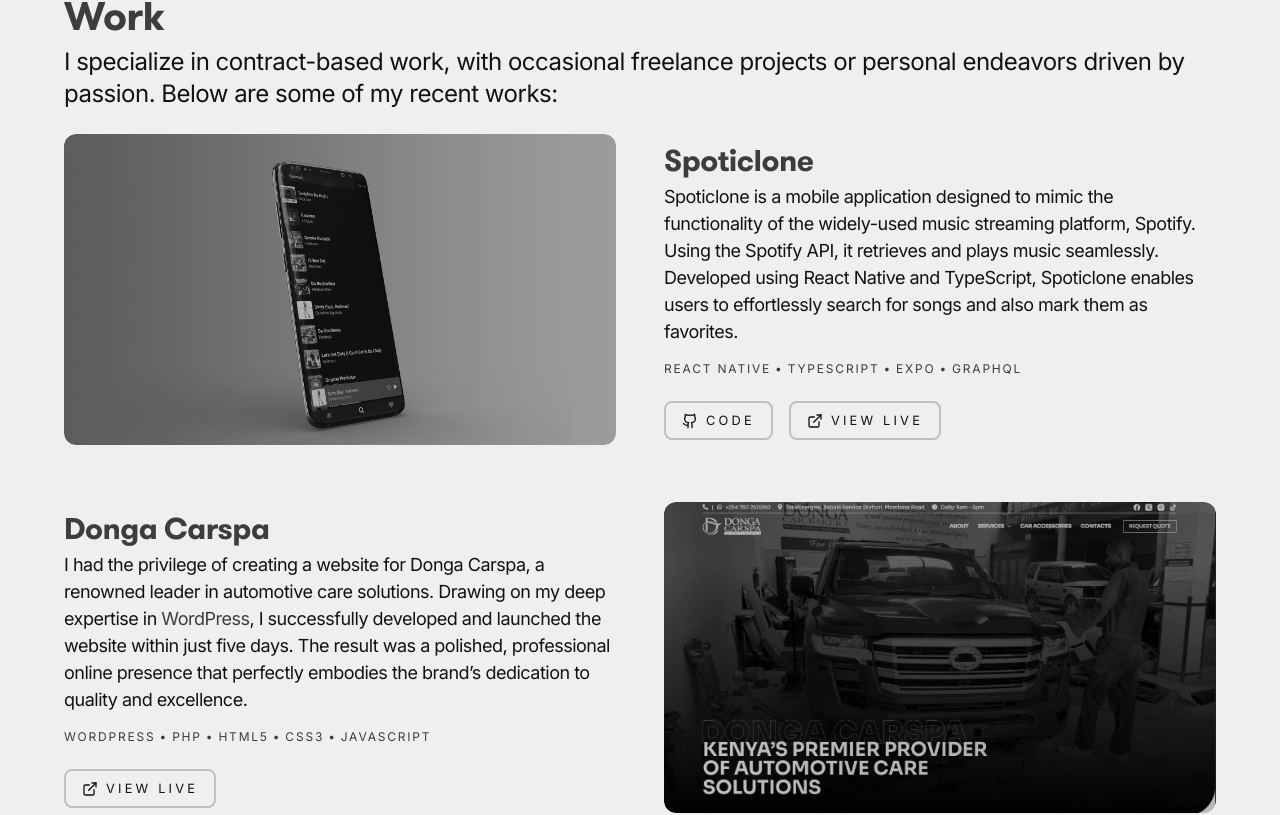
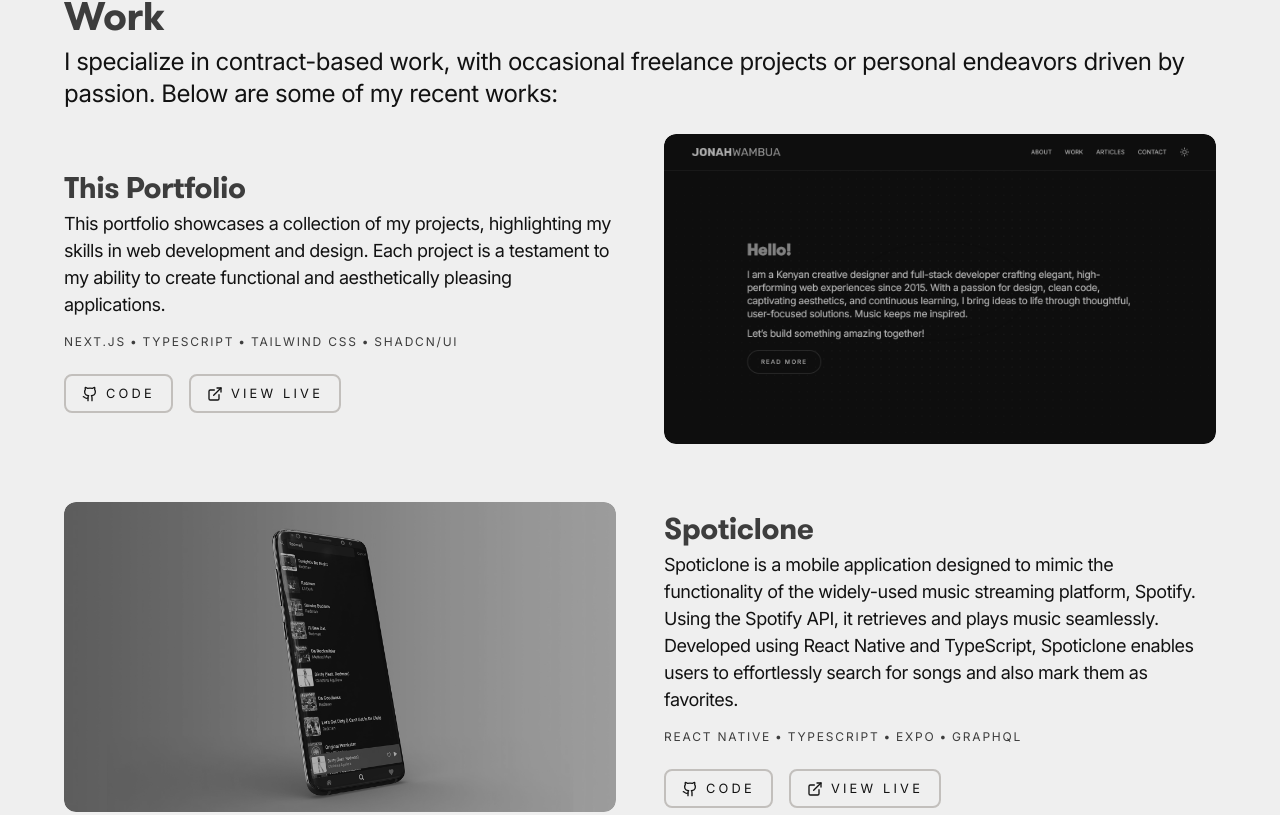
Before and after one commit to DJ-MrJay/profolio, a Next.js app: page /main in a window 1280 px wide. Shown: the part 868-1683 px from the top of the page. Built offline with nearby package versions, Linux system fonts and the light colour scheme.

Commit message:
Update Work section

```diff
--- a/src/components/sections/Work.tsx
+++ b/src/components/sections/Work.tsx
@@ -3,6 +3,16 @@
 import { motion } from "framer-motion";
 
 const workItems = [
+  {
+    title: "This Portfolio",
+    description:
+      "This portfolio showcases a collection of my projects, highlighting my skills in web development and design. Each project is a testament to my ability to create functional and aesthetically pleasing applications.",
+    image: "/assets/images/portfolio-shot.png",
+    tags: ["Next.js", "TypeScript", "Tailwind CSS", "shadcn/ui"],
+    codeUrl: "https://github.com/DJ-MrJay/profolio",
+    liveUrl: "https://jonah-profolio.vercel.app/",
+    reverse: true,
+  },
   {
     title: "Spoticlone",
     description:
@@ -118,7 +128,7 @@
     ),
     image: "/assets/images/phil-shot.png",
     tags: ["WordPress", "PHP", "HTML5", "CSS3", "JavaScript"],
-    liveUrl: "https://neolite.co.ke/",
+    liveUrl: "https://phil-logistics.com/",
     reverse: true,
   },
   {
```
Also changed, not shown: public/assets/images/portfolio-shot.png (added).
